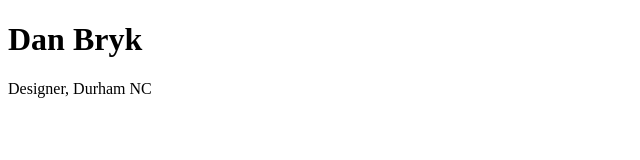
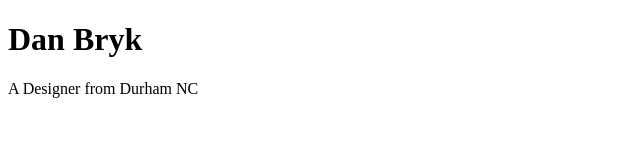
Before and after one commit to rockdirector/portfolio_v1, a plain HTML site: page index.html in a window 1280 px wide. Shown: the full height of the page, 0-640 px from the left. Drawn offline with Linux system fonts and the light colour scheme.

Commit message:
revised slogan

```diff
--- a/index.html
+++ b/index.html
@@ -6,7 +6,7 @@
   <body>
     <header>
       <h1>Dan Bryk</h1>
-      <p class="slogan">Designer, Durham NC</p>
+      <p class="slogan">A Designer from Durham NC</p>
     </header>
   </body>
 </html>
```
